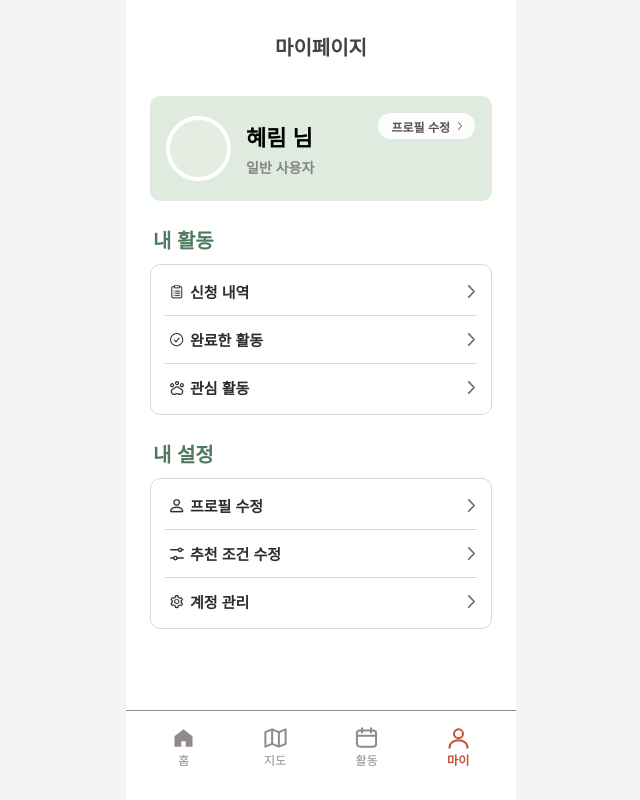
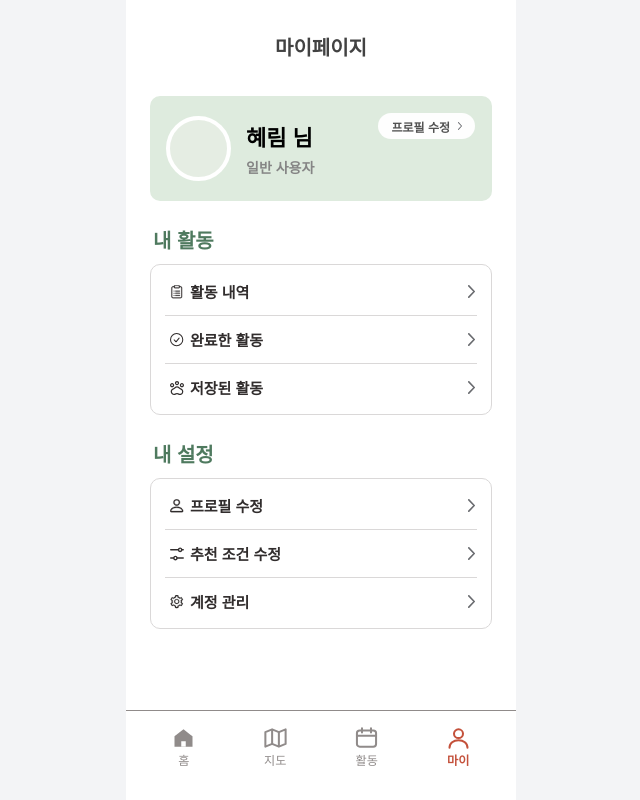
Before and after one commit to Line4Hackathon-JjongGeut/FE, a React (Vite) app: page /mypage in a window 1280 px wide. Shown: the whole page, without its empty margins (319-959 px from the left). Built offline with nearby package versions, Linux system fonts and the light colour scheme; no server answers; a web font is replaced by a local one.

Commit message:
design: 마이페이지 내 활동 메뉴 이름 변경

```diff
--- a/src/pages/MyPage/MyPage.jsx
+++ b/src/pages/MyPage/MyPage.jsx
@@ -34,17 +34,13 @@ export default function MyPage() {
   }
 
   const activityMenus = [
-    { icon: applyIcon, label: "신청 내역", onClick: () => navigate("/activities", { state: { tab: "history" } }) },
+    { icon: applyIcon, label: "활동 내역", onClick: () => navigate("/activities", { state: { tab: "history" } }) },
     {
       icon: doneIcon,
       label: "완료한 활동",
       onClick: () => navigate("/activities", { state: { tab: "history", filter: "참여 완료" } }),
     },
-    {
-      icon: interestIcon,
-      label: "관심 활동",
-      onClick: () => navigate("/map", { state: { filter: "즐겨찾기" } }),
-    },
+    { icon: interestIcon, label: "저장된 활동", onClick: () => navigate("/activities", { state: { tab: "saved" } }) },
   ];
 
   const settingMenus = [
```
